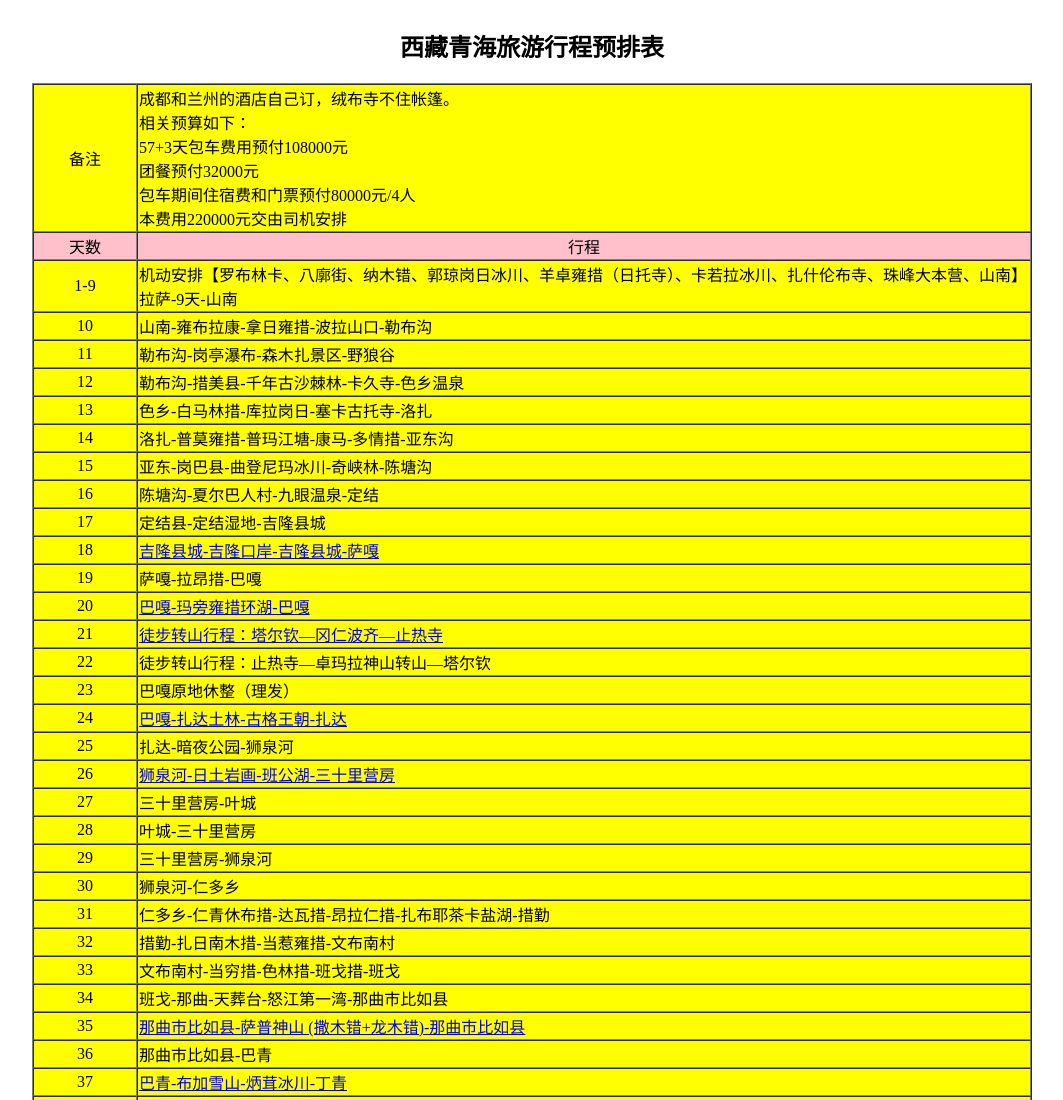
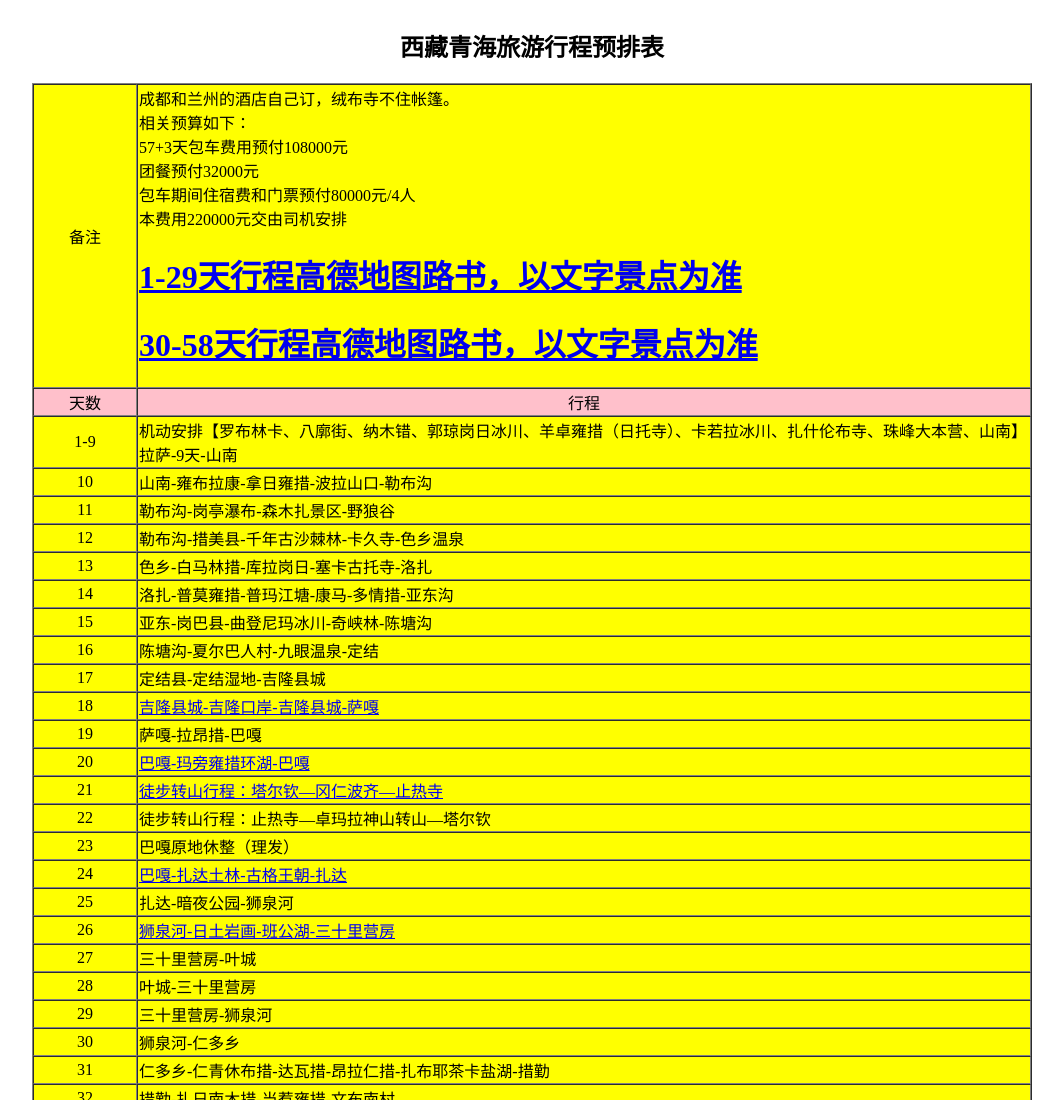
Before and after one commit to qinzuokan0526/TibetTravel, a plain HTML site: page index.html in a window 1280 px wide. Shown: the top 1100 px of the page, without its empty margins (108-1171 px from the left). Drawn offline with Linux system fonts and the light colour scheme.

Commit message:
Update index.html

```diff
--- a/index.html
+++ b/index.html
@@ -23,8 +23,19 @@
                     团餐预付32000元<br>
                     包车期间住宿费和门票预付80000元/4人<br>
                     本费用220000元交由司机安排<br>
+                    <a href="https://ditu.amap.com/roadbook/643f559615701eb3ba59006c">
+                        <h1>
+                           1-29天行程高德地图路书，以文字景点为准
+                        </h1>
+                    </a>
+                    <a href="https://ditu.amap.com/roadbook/643f5d9f0622c4771be9ad6e">
+                        <h1>
+                           30-58天行程高德地图路书，以文字景点为准
+                        </h1>
+                    </a>
                 </td>
             </tr>
+
             <tr>
                 <td align="center" bgcolor="pink">天数</td>
                 <td align="center" bgcolor="pink">行程</td>
```
